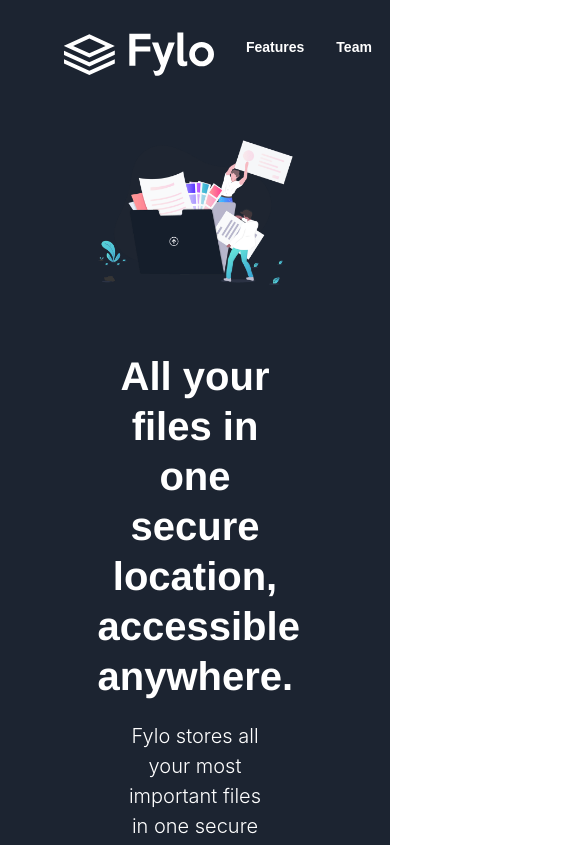
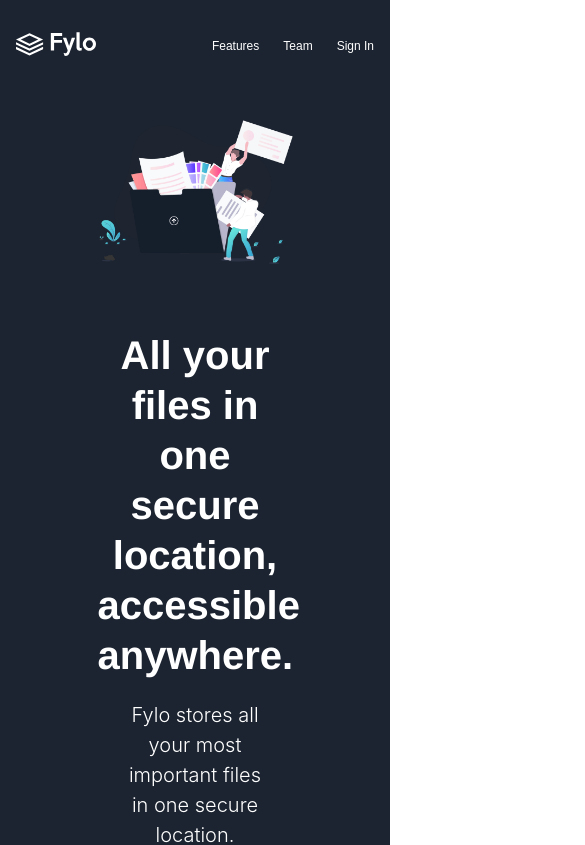
Before and after one commit to Moniet/layouts, a React (Create React App) app in the folder fylo-dark-landing-page/: page / in a window 390 px wide. Shown: the top 845 px of the page, 585 px wide, since content can reach past the window. Built offline with nearby package versions, Linux system fonts and the light colour scheme.

Commit message:
added responsive media queries for navbar

```diff
--- a/fylo-dark-landing-page/src/components/Brand.js
+++ b/fylo-dark-landing-page/src/components/Brand.js
@@ -1,9 +1,14 @@
 import React from 'react'
 import styled from '@emotion/styled'
+import { mq } from '../utils/responsive'
 
 const IMG = styled.img`
     width: 150px;
     max-width: 150px;
+
+    ${mq[0]} {
+        max-width: 80px;
+    }
 `
 
 export default () => (
--- a/fylo-dark-landing-page/src/components/Link.js
+++ b/fylo-dark-landing-page/src/components/Link.js
@@ -2,12 +2,18 @@
 import { jsx,css } from '@emotion/core'
 import React from 'react'
 import { colors } from '../utils/theme'
+import { mq } from '../utils/responsive'
 
 const link = css`
     font-family: 'Raleway', sans-serif;
     font-size: 14px;
     font-weight: bold;
     color: white;
+
+    ${mq[0]} {
+        font-size: 12px;
+        font-weight: normal;
+    }
 `
 const Link = ({ children, href }) => (
     <a css={link} href={href}>
--- a/fylo-dark-landing-page/src/components/Nav.js
+++ b/fylo-dark-landing-page/src/components/Nav.js
@@ -3,6 +3,7 @@ import styled from '@emotion/styled'
 import Link from './Link'
 import Brand from './Brand'
 import { colors } from '../utils/theme'
+import { mq } from '../utils/responsive'
 
 const Header = styled.header`
     width: 100vw;
@@ -14,6 +15,10 @@ const Nav = styled.nav`
     align-items: center;
     padding: 2em 4em;
     background-color: ${colors.bgLight};
+
+    ${mq[0]} {
+        padding: 2em 1em;
+    }
 `
 
 const List = styled.ul`
@@ -23,6 +28,7 @@ const List = styled.ul`
 const ListItem = styled.li`
     list-style-type: none;
     margin-left: 2em;
+    ${mq[0]} { margin-left: 1.5em; }
 `
 
 export default () => (
--- a/fylo-dark-landing-page/src/utils/responsive.js
+++ b/fylo-dark-landing-page/src/utils/responsive.js
@@ -1 +1,3 @@
-const bp = []
+const bp = [500, 800, 1200];
+
+export const mq = bp.map(num => `@media (max-width: ${num}px)`)
```
